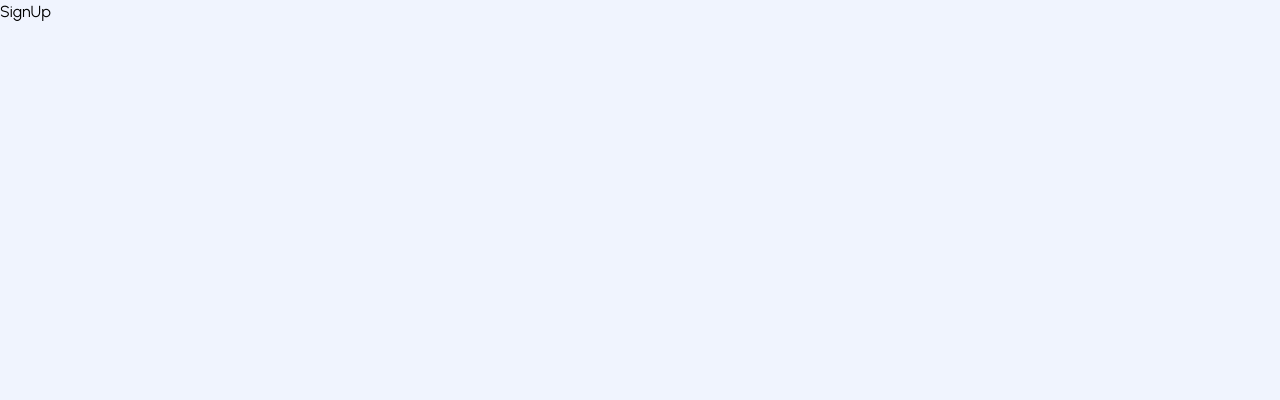
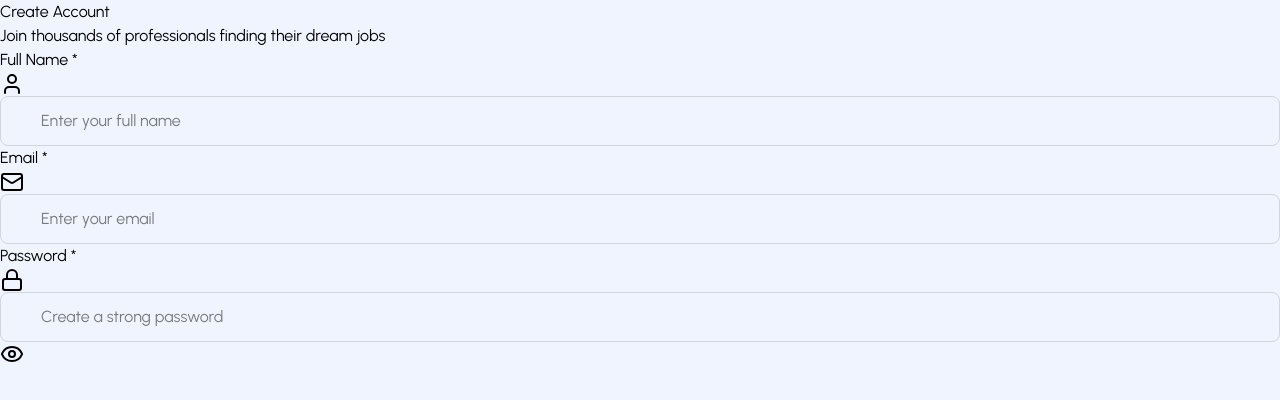
Before and after one commit to Tega96/job-portal, a React (Vite) app in the folder frontend/: page /signup in a window 1280 px wide. Shown: the top 400 px of the page. Built offline with nearby package versions, Linux system fonts and the light colour scheme.

Commit message:
Implement Sign Up form

```diff
--- a/frontend/src/pages/Auth/SignUp.jsx
+++ b/frontend/src/pages/Auth/SignUp.jsx
@@ -1,11 +1,217 @@
-import { memo } from 'react';
+import React, { memo, useState } from 'react';
+import { motion } from 'framer-motion'
+import {
+  User,
+  Mail,
+  Lock,
+  Upload,
+  Eye,
+  EyeOff,
+  UserCheck,
+  Building2,
+  CheckCircle,
+  AlertCircle,
+  Loader,
+} from 'lucide-react'
 
-const Signin = () => {
+const SignUp = () => {
+
+  const [formData, setFormData] = useState({
+    fullName: '',
+    email: '',
+    password: '',
+    avartar: null,
+  })
+
+  const [formState, setFormState] = useState({
+    loading: false,
+    errors: {},
+    showPassword: false,
+    avatarPreview: null,
+    success: false,
+  })
+
+  // Handle input changes
+  const handleInputChange = (e) => {
+    const {name, value} = e.target;
+    setFormData(prev => ({
+      ...prev,
+      [name]: value
+    }))
+
+    // Clear error when user starts typing
+    if (formState.errors[name]) {
+      setFormState(prev => ({
+        ...prev,
+        errors: { ...prev.errors, [name]: ''}
+      }))
+    }
+  }
+
+  const handleRoleChange = (role) => {
+
+  }
+
+  const handleAvatarChange = (e) => {
+
+  }
+
+  const validateForm = () => {
+
+  }
+
+  const handleSubmit = async (e) => {
+
+  }
+
+  if (formState.success) {
+    return (
+      <div className="min-h-screen flex items-center justify-center bg-gray-50 px-4">
+        <motion.div
+          initial={{ opacity: 0, scale: 0.9 }}
+          animate={{ opacity: 1, scale: 1 }}
+          className="bg-white p-8 rounded-xl shadow-lg max-w-md w-full text-center"
+        >
+          <CheckCircle className='w-16 h-16 text-green-500 mx-auto mb-4'/>
+          <h2 className="text-2xl font-bold text-gray-900 mb-2">
+            Account Created!
+          </h2>
+          <p className="text-gray-600 mb-4">
+            Welcome to JobPortal! Your account has been created successfully.
+          </p>
+          <div className="animate-spin w-6 h-6 border-2 border-blue-600 border-t-transparent rounded-full"></div>
+          <p className="text-sm text-gray-500 mt-2">Redirecting to your dashboard...</p>
+
+        </motion.div>
+      </div>
+    )
+  }
+
+
+
   return (
     <div className="SignUp">
-      <h2>SignUp</h2>
+      <motion.div
+        initial={{ opacity: 0, y: 20}}
+        animate={{ opacity: 1, y: 0 }}
+        transition={{ duration: 0.6 }}
+        className=""
+      >
+        <div className="">
+          <h2 className="">
+            Create Account
+          </h2>
+          <p className="">
+            Join thousands of professionals finding their dream jobs
+          </p>
+        </div>
+
+        <form onSubmit={handleSubmit} className="">
+          {/* Full Name */}
+          <div>
+            <label className="">
+              Full Name *
+            </label>
+            <div className="">
+              <User className="" />
+              <input
+                type="text"
+                name="fullName"
+                value={formData.fullName}
+                onChange={handleInputChange}
+                className={`w-full pl-10 pr-4 py-3 rounded-lg border ${
+                  formState.errors.fullName
+                    ? "border-red-500"
+                    : "border-gray-300"
+                } focus:ring-2 focus:ring-blue-500 focus:border-transparent transition-colors`}
+                placeholder='Enter your full name'
+              />
+            </div>
+            {formState.errors.fullName && (
+              <p className="">
+                <AlertCircle className="" />
+                {formState.errors.fullName}
+              </p>
+            )}
+          </div>
+
+          {/* Email */}
+          <div>
+            <label className="">
+              Email *
+            </label>
+            <div className="">
+              <Mail className="" />
+              <input
+                type="email"
+                name="email"
+                value={formData.email}
+                onChange={handleInputChange}
+                className={`w-full pl-10 pr-4 py-3 rounded-lg border ${
+                  formState.errors.email
+                    ? "border-red-500"
+                    : "border-gray-300"
+                } focus:ring-2 focus:ring-blue-500 focus:border-transparent transition-colors`}
+                placeholder='Enter your email'
+              />
+            </div>
+            {formState.errors.email && (
+              <p className="">
+                <AlertCircle className="" />
+                {formState.errors.email}
+              </p>
+            )}
+          </div>
+
+          {/* Password */}
+          <div>
+            <label className="">
+              Password *
+            </label>
+            <div className="">
+              <Lock className="" />
+              <input
+                type={formState.showPassword ? "text" : "password"}
+                name="password"
+                value={formData.password}
+                onChange={handleInputChange}
+                className={`w-full pl-10 pr-4 py-3 rounded-lg border ${
+                  formState.errors.password
+                    ? "border-red-500"
+                    : "border-gray-300"
+                } focus:ring-2 focus:ring-blue-500 focus:border-transparent transition-colors`}
+                placeholder='Create a strong password'
+              />
+              <button
+                type='button'
+                onClick={() =>
+                  setFormState((prev) => ({
+                    ...prev,
+                    showPassword: !prev.showPassword,
+                  }))
+                }
+                className=""
+              >
+                {formState.showPassword? (
+                  <EyeOff className="" />
+                ): (
+                  <Eye className="" />
+                )}
+              </button>
+            </div>
+            {formState.errors.password && (
+              <p className="">
+                <AlertCircle className="" />
+                {formState.errors.password}
+              </p>
+            )}
+          </div>
+
+        </form>
+
+      </motion.div>
     </div>
   );
 };
 
-export default memo(Signin);
+export default memo(SignUp);
--- a/frontend/src/pages/Auth/login.jsx
+++ b/frontend/src/pages/Auth/login.jsx
@@ -10,6 +10,8 @@ import {
   AlertCircle,
   CheckCircle
 } from 'lucide-react';
+import { validateEmail } from '../../utils/helper';
+
 const Login = () => {
 
   const [formData, setFormData] = useState({
@@ -24,14 +26,6 @@ const Login = () => {
     showPassword: false,
     success: false
   });
-
-  // Validation functions
-  const validateEmail = (email) => {
-    if (!email.trim()) return 'Email is required';
-    const emailRegex = /^[^\s@]+@[^\s@]+\.[^\s@]+$/;
-    if (!emailRegex.text(email)) return 'Please enter a valid email address';
-    return '';
-  };
 
   const validatePassword = (password) => {
     if (!password) return 'Password is required';
--- a/frontend/src/utils/helper.js
+++ b/frontend/src/utils/helper.js
@@ -0,0 +1,7 @@
+// Validation functions
+export const validateEmail = (email) => {
+if (!email.trim()) return 'Email is required';
+const emailRegex = /^[^\s@]+@[^\s@]+\.[^\s@]+$/;
+if (!emailRegex.text(email)) return 'Please enter a valid email address';
+return '';
+};
```
